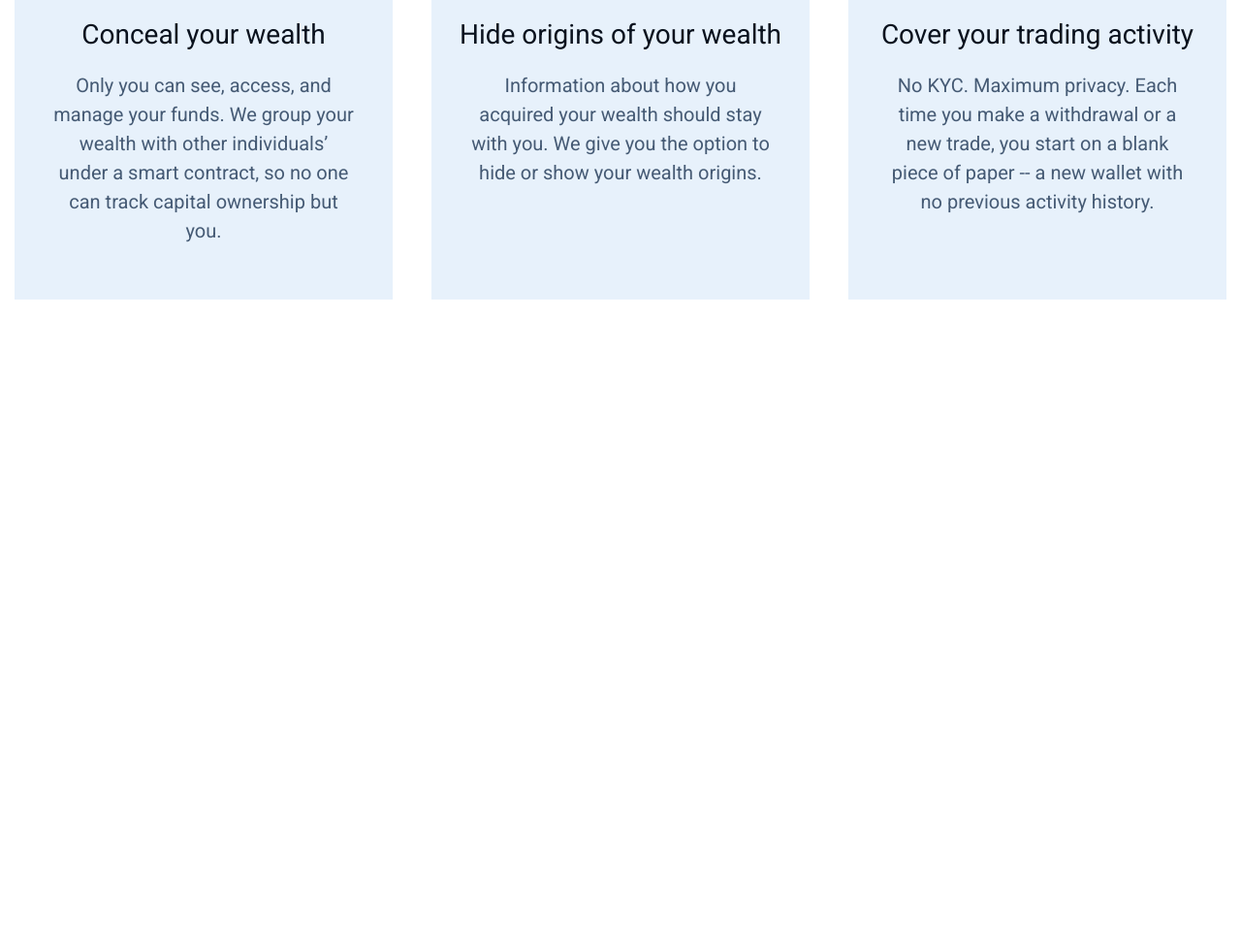
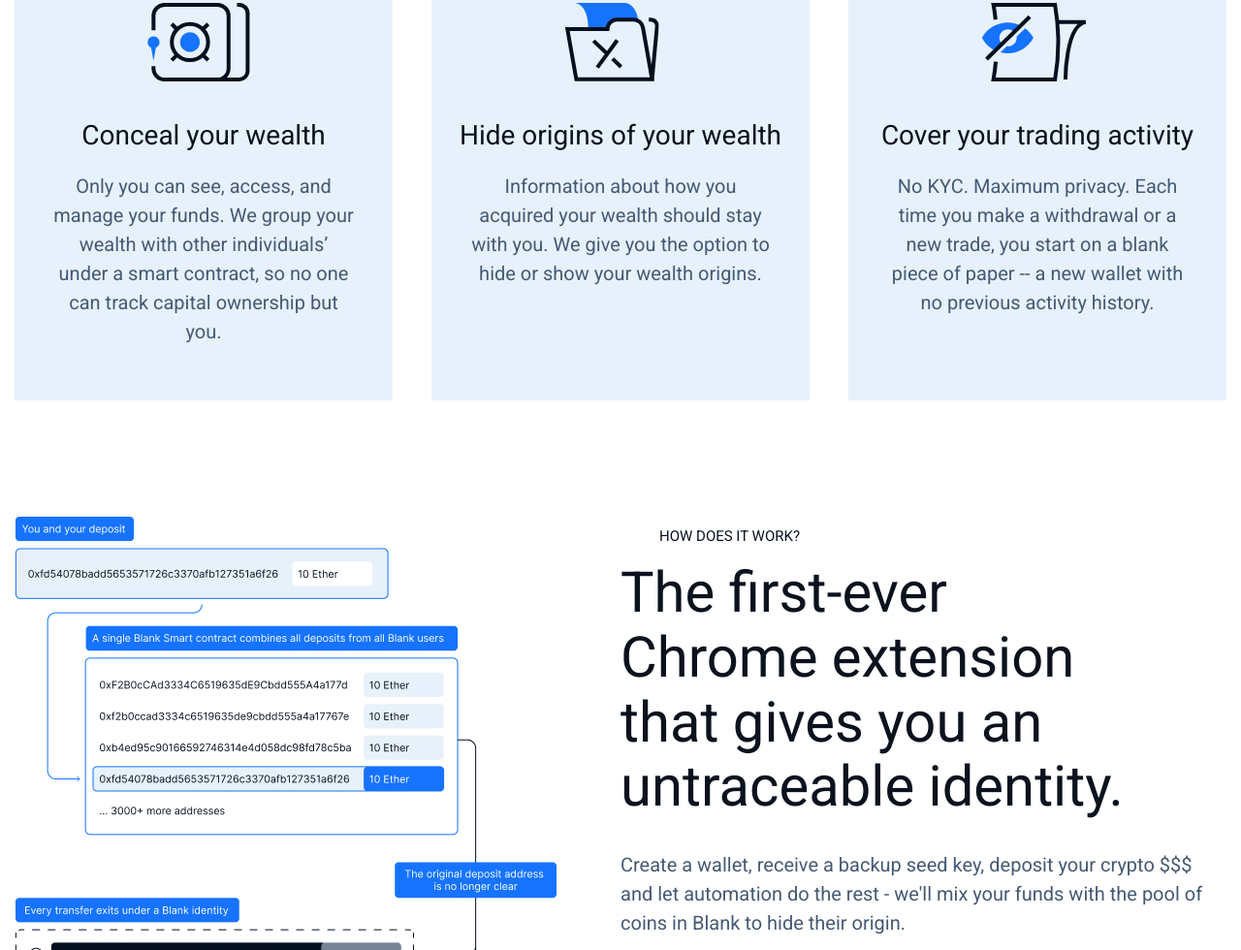
Before and after one commit to Git-Denshik/project_site__name--balnk, a plain HTML site: page index.html in a window 1280 px wide. Shown: the part 1820-2800 px from the top of the page at 97% size. Before the commit the page ends 2209 px from the top, so only its background shows below. Drawn offline with Linux system fonts and the light colour scheme.

Commit message:
made up section frame-four which consists of two columns. left columns is img, a right columns text

```diff
--- a/index.html
+++ b/index.html
@@ -176,6 +176,29 @@
             </div>
         </section>
         <!-- / FRAME-FREE -->
+
+        <!-- FRAME-FOUR -->
+        <section class="section-outer section-frame-four">
+            <div class="section-inner">
+                <div class="frame-four">
+                    <div class="frame-four__left">
+                        <img src="img/frame-four/Frame.jpg" alt="">
+                    </div>
+                    <div class="frame-four__right">
+                        <h2>How does it work?</h2>
+                        <div class="text-title">The first-ever Chrome extension that gives you an untraceable identity.</div>
+                        <div class="text">
+                            Create a wallet, receive a backup seed key, deposit your crypto $$$ and let automation do the rest - we'll mix your funds with the pool of coins in Blank to
+                            hide their origin.
+                        </div>
+                        <div class="text">
+                            Each time you want to make a withdrawal, Blank will create a new wallet address for you with the amount of crypto $$$ that you requested.
+                        </div>
+                    </div>
+                </div>
+            </div>
+        </section>
+        <!-- / FRAME-FOUR -->
     </main>
     <footer></footer>
 </html>
--- a/style.scss
+++ b/style.scss
@@ -450,3 +450,43 @@ body {
     }
 }
 // === / FRAME-FREE ===
+
+// === FRAME-FOUR ===
+.section-inner {
+    padding-top: $base * 10;
+    padding-bottom: $base * 10;
+}
+
+.frame-four {
+    display: flex;
+    justify-content: space-between;
+    overflow: hidden;
+
+    &__right {
+        display: flex;
+        flex-direction: column;
+        flex-basis: 50%;
+
+        h2 {
+            text-indent: $base * 10;
+            font-weight: 400;
+            font-size: $fs-s;
+            text-transform: uppercase;
+            margin-bottom: $base * 4;
+        }
+
+        .text-title {
+            width: 540px;
+            font-size: $fs-xxl;
+            margin-bottom: $base * 8;
+        }
+
+        .text {
+            font-size: $fs-m;
+            color: $color-bl-blue;
+            line-height: 1.5;
+            margin-bottom: $base * 5;
+        }
+    }
+}
+// === / FRAME-FOUR ===
```
Also changed, not shown: css/style.css, img/frame-four/Frame.jpg (added), 1 other file.
